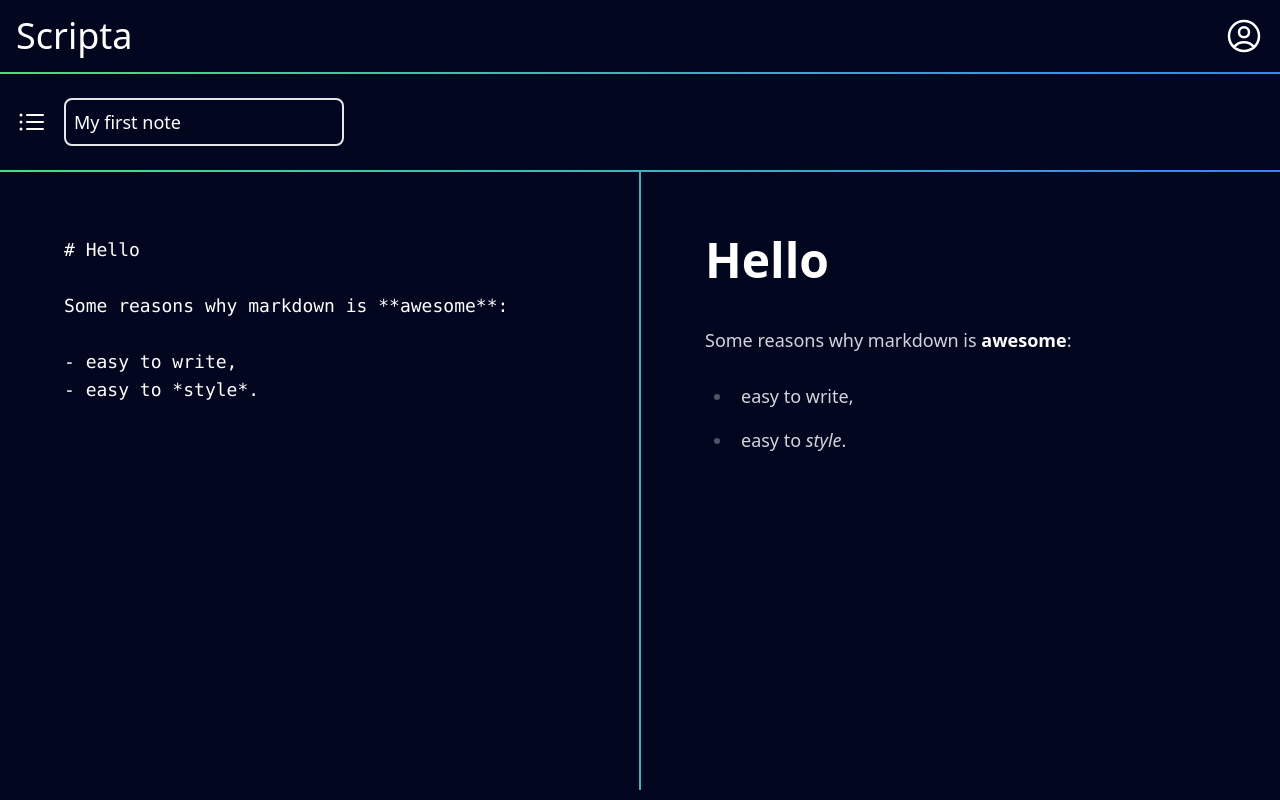
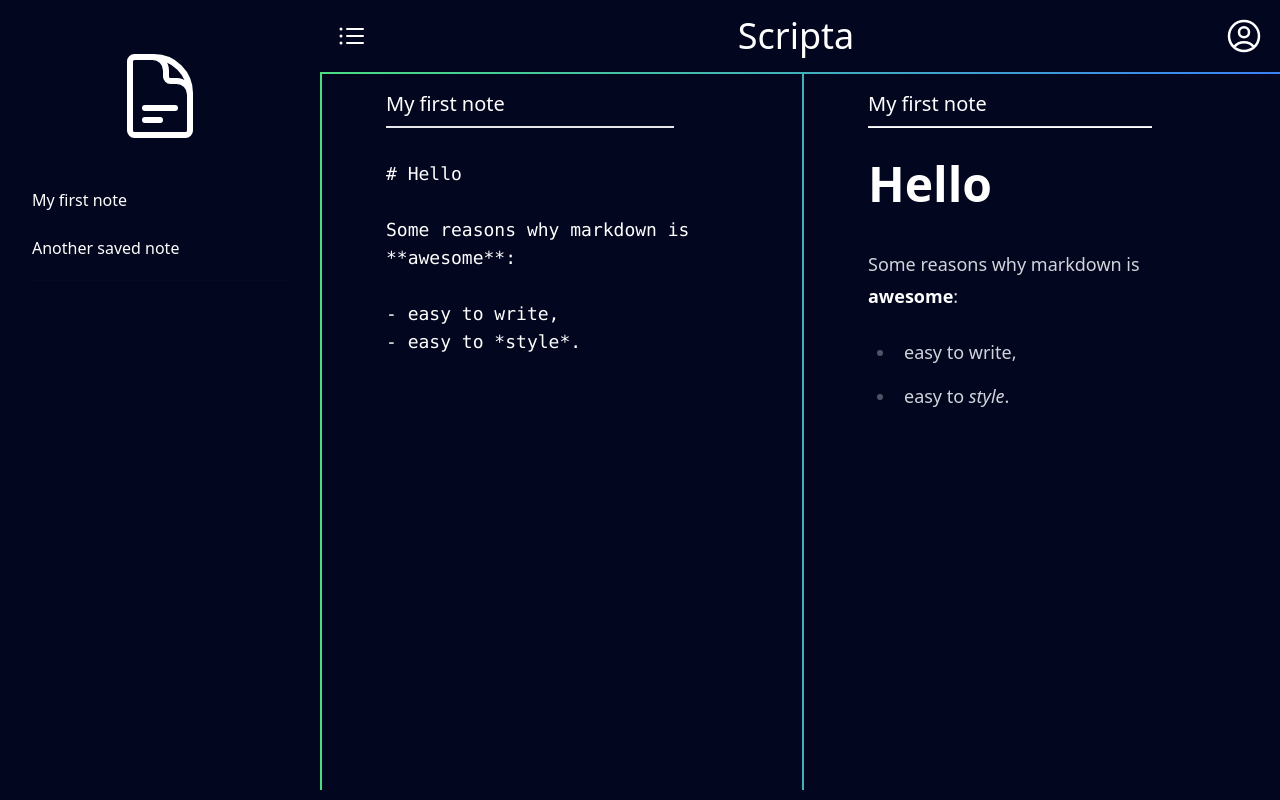
Before and after one commit to Cuke7/scripta, a Nuxt app: page / in a window 1280 px wide. Built offline with nearby package versions, Linux system fonts and the light colour scheme; no server answers.

Commit message:
UI changes

```diff
--- a/components/editor.vue
+++ b/components/editor.vue
@@ -1,9 +1,13 @@
 <template>
-    <div ref="editorDiv" class="sm:mr-[1px] mt-[2px] h-full sm:w-1/2 sm:block w-full hidden">
-        <textarea class="h-full w-full bg-[#03061f] text-white p-4 sm:p-16 text-base sm:text-lg overscroll-contain font-mono" v-model="text"></textarea>
+    <div ref="editorDiv" class="sm:mr-[1px] sm:ml-[2px] mt-[2px] h-full sm:w-1/2 sm:block w-full hidden">
+        <div class="bg-[#03061f] h-full flex flex-col">
+            <input type="text" class="bg-transparent border-b-2 text-white text-xl py-2 w-auto ml-4 mr-32 sm:ml-16 mt-2" v-model="noteTitle" />
+            <textarea class="h-full w-full bg-[#03061f] text-white p-4 sm:p-16 sm:pt-8 text-base sm:text-lg overscroll-contain font-mono" v-model="text"></textarea>
+        </div>
     </div>
 </template>
 
 <script lang="ts" setup>
+const noteTitle = useState("noteTitle", () => "My first note");
 const text = useState("text");
 </script>
--- a/components/render.vue
+++ b/components/render.vue
@@ -1,13 +1,19 @@
 <template>
     <div ref="renderDiv" class="sm:ml-[1px] mt-[2px] h-full sm:w-1/2 sm:block w-full">
-        <div class="bg-[#03061f] p-4 sm:p-16 prose prose-lg !prose-invert max-w-none w-full h-full overscroll-contain" v-html="html"></div>
+        <div class="bg-[#03061f] h-full flex flex-col">
+            <div class="text-white text-xl py-2 w-auto ml-4 mr-auto sm:ml-16 mt-2">
+                {{ noteTitle }}
+            </div>
+            <hr class="bg-white h-[2px] ml-4 mr-32 sm:ml-16" />
+            <div class="bg-[#03061f] p-4 sm:p-16 sm:pt-8 prose prose-lg !prose-invert max-w-none w-full h-full overscroll-contain" v-html="html"></div>
+        </div>
     </div>
 </template>
 
 <script lang="ts" setup>
 import { marked } from "marked";
-
 const text = useState("text");
+const noteTitle = useState("noteTitle");
 const html = computed(() => {
     return marked.parse(text.value);
 });
--- a/pages/edit/[id].vue
+++ /dev/null
@@ -1,3 +0,0 @@
-<template></template>
-
-<script lang="ts" setup></script>
--- a/pages/index.vue
+++ b/pages/index.vue
@@ -1,23 +1,19 @@
 <template>
-    <div class="drawer">
+    <div class="drawer drawer-mobile">
         <input id="my-drawer" type="checkbox" class="drawer-toggle" />
         <div class="drawer-content">
             <div class="bg-[#03061f] flex flex-col h-screen">
-                <div class="flex bg-[#03061f] justify-between content-center p-4">
-                    <div class="text-white text-4xl">Scripta</div>
-                    <img v-if="user" :src="user.photoURL" class="w-12 h-12 rounded-full" referrerpolicy="no-referrer" />
-                    <button v-else @click="logIn" class=""><User class="w-10 h-10" /></button>
-                </div>
-                <hr class="bg-gradient-to-r from-green-400 to-blue-500 h-[2px] border-0" />
-                <div class="flex justify-between py-2 my-4">
-                    <div class="flex content-center">
-                        <label for="my-drawer" class="drawer-button mx-4 my-auto"> <Drawer /></label>
-                        <input type="text" class="bg-transparent border-2 rounded-lg text-white text-lg p-2 w-auto" v-model="noteTitle" />
+                <div class="flex justify-between content-center p-4">
+                    <label for="my-drawer" class="drawer-button my-auto"> <Drawer /></label>
+                    <div class="text-white text-4xl my-auto">Scripta</div>
+                    <div class="flex bg-[#03061f] justify-between content-center">
+                        <img v-if="user" :src="user.photoURL" class="w-12 h-12 rounded-full" referrerpolicy="no-referrer" />
+                        <button v-else @click="logIn" class=""><User class="w-10 h-10" /></button>
                     </div>
-                    <div ref="pen" class="my-auto mx-4 sm:hidden">
+                    <div ref="pen" class="sm:hidden my-auto">
                         <Pen @click="toggle" />
                     </div>
-                    <div ref="eye" class="hidden my-auto mx-4 sm:hidden">
+                    <div ref="eye" class="hidden my-auto sm:hidden">
                         <Eye @click="toggle" />
                     </div>
                 </div>
@@ -49,7 +45,6 @@
 // Markdown parse
 const text = useState("text");
 text.value = "# Hello\n\nSome reasons why markdown is **awesome**:\n\n- easy to write,\n- easy to *style*.";
-const noteTitle = ref("My first note");
 const render = ref(null);
 const editor = ref(null);
 const eye = ref(null);
```
